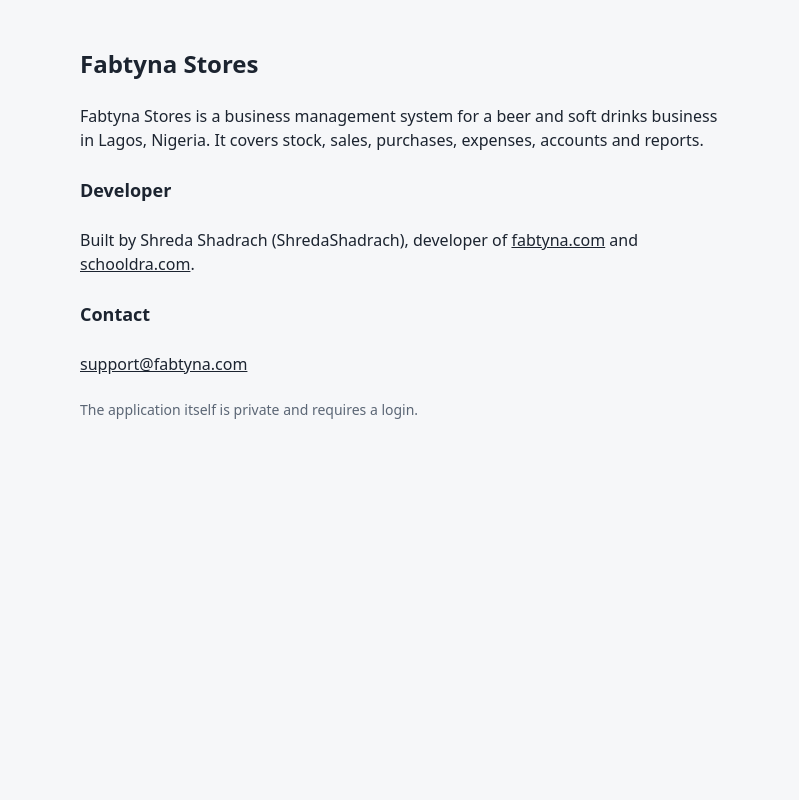
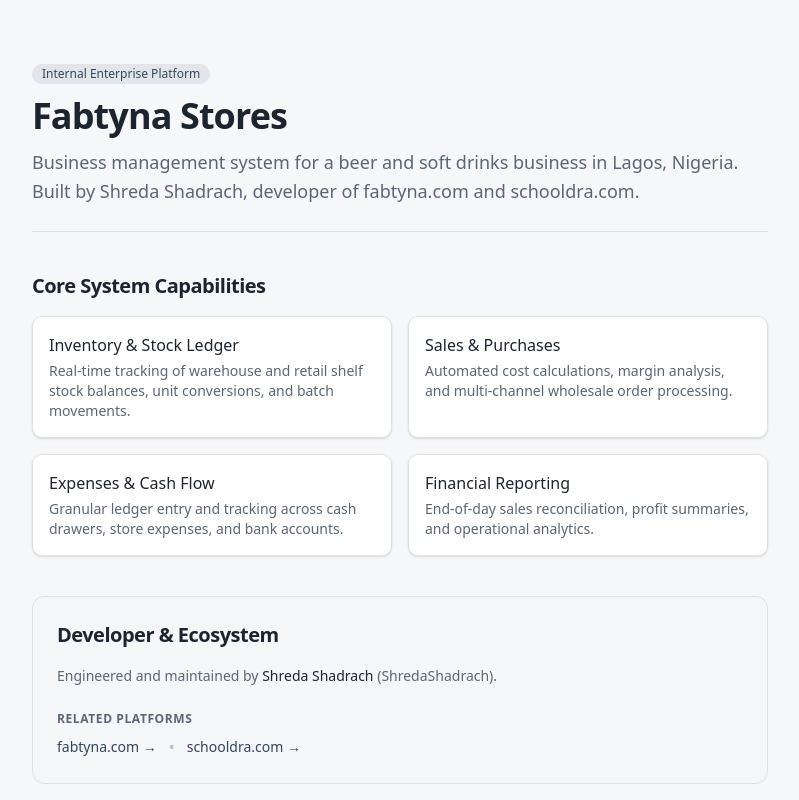
Before and after one commit to shreda-dot/fabtynaStores.com, a Next.js app in the folder apps/web/: page /about in a window 1280 px wide. Shown: the top 800 px of the page, without its empty margins (240-1039 px from the left). Built offline with nearby package versions, Linux system fonts and the light colour scheme; no server answers.

Commit message:
added the about page

```diff
--- a/apps/web/app/(auth)/login/page.tsx
+++ b/apps/web/app/(auth)/login/page.tsx
@@ -3,7 +3,7 @@
 import { Suspense, useRef, useState, type FormEvent } from "react";
 import Image from "next/image";
 import Link from "next/link";
-import { CheckCircle2, Eye, EyeOff, Info } from "lucide-react";
+import { Eye, EyeOff, Info } from "lucide-react";
 import { useRouter, useSearchParams } from "next/navigation";
 import { Button } from "@/components/ui/button";
 import { Input } from "@/components/ui/input";
@@ -49,8 +49,6 @@
   const router = useRouter();
   const searchParams = useSearchParams();
   const destination = safeDestination(searchParams.get("next"));
-  // The reset page sends people back here with ?reset=1 after a successful reset.
-  const justReset = searchParams.get("reset") === "1";
 
   const [email, setEmail] = useState("");
   const [password, setPassword] = useState("");
@@ -73,28 +71,16 @@
       router.replace(destination);
       // Stay in the loading state while the next page loads.
     } catch (cause) {
-      if (
-        cause instanceof AuthApiError &&
-        cause.kind === "invalid-credentials"
-      ) {
+      if (cause instanceof AuthApiError && cause.kind === "invalid-credentials") {
         setError("Email or password is incorrect.");
-      } else if (
-        cause instanceof AuthApiError &&
-        cause.kind === "rate-limited"
-      ) {
+      } else if (cause instanceof AuthApiError && cause.kind === "rate-limited") {
         setError(cause.message);
       } else if (cause instanceof AuthApiError && cause.kind === "network") {
-        setError(
-          "Could not reach the sign-in service. Check your connection and try again.",
-        );
+        setError("Could not reach the sign-in service. Check your connection and try again.");
       } else if (cause instanceof AuthApiError && cause.kind === "timeout") {
-        setError(
-          "The sign-in request timed out. Check your connection and try again.",
-        );
+        setError("The sign-in request timed out. Check your connection and try again.");
       } else if (cause instanceof AuthApiError && cause.kind === "server") {
-        setError(
-          "The sign-in service is unavailable. Please try again shortly.",
-        );
+        setError("The sign-in service is unavailable. Please try again shortly.");
       } else {
         setError("Unable to sign in. Please try again.");
       }
@@ -135,16 +121,6 @@
           </p>
         )}
 
-        {justReset && (
-          <p
-            role="status"
-            className="mt-3 flex items-center gap-2 rounded-md border border-success/30 bg-success-surface px-3 py-2 text-xs font-medium text-success"
-          >
-            <CheckCircle2 aria-hidden="true" className="h-3.5 w-3.5 shrink-0" />
-            Password updated. Sign in with your new password.
-          </p>
-        )}
-
         <form onSubmit={submit} className="mt-4 space-y-3">
           <div className="space-y-1.5">
             <label htmlFor="email" className="block text-sm font-medium">
@@ -156,7 +132,7 @@
               inputMode="email"
               required
               autoComplete="username"
-              placeholder="admin@fabtynastores.com"
+              placeholder="you@example.com"
               value={email}
               onChange={(event) => {
                 setEmail(event.target.value);
@@ -222,6 +198,12 @@
             Sign in
           </Button>
         </form>
+
+        <p className="mt-4 text-center text-xs text-muted-foreground">
+          <Link href="/about" className="underline hover:text-foreground">
+            About Fabtyna Stores
+          </Link>
+        </p>
       </section>
     </main>
   );
--- a/apps/web/app/about/page.tsx
+++ b/apps/web/app/about/page.tsx
@@ -1,4 +1,5 @@
 import type { Metadata } from "next";
+import Link from "next/link";
 import { ABOUT_TITLE, ABOUT_URL, OG_IMAGE_URL, SITE, SITE_URL } from "@/lib/site-info";
 
 export const metadata: Metadata = {
@@ -26,6 +27,14 @@
   "@context": "https://schema.org",
   "@graph": [
     {
+      "@type": "AboutPage",
+      "@id": ABOUT_URL,
+      url: ABOUT_URL,
+      name: ABOUT_TITLE,
+      description: SITE.description,
+      mainEntity: { "@id": `${ABOUT_URL}#app` },
+    },
+    {
       "@type": "SoftwareApplication",
       "@id": `${ABOUT_URL}#app`,
       name: SITE.name,
@@ -40,39 +49,123 @@
       "@id": `${ABOUT_URL}#developer`,
       name: SITE.developerName,
       alternateName: SITE.developerHandle,
-      description: "Developer of fabtyna.com and schooldra.com",
+      description: `Developer of ${SITE.name}, fabtyna.com, and schooldra.com`,
       url: ABOUT_URL,
     },
-    { "@type": "WebSite", name: "Fabtyna", url: SITE.fabtynaUrl, creator: { "@id": `${ABOUT_URL}#developer` } },
-    { "@type": "WebSite", name: "Schooldra", url: SITE.schooldraUrl, creator: { "@id": `${ABOUT_URL}#developer` } },
+    {
+      "@type": "WebSite",
+      name: "Fabtyna",
+      url: SITE.fabtynaUrl,
+      creator: { "@id": `${ABOUT_URL}#developer` },
+    },
+    {
+      "@type": "WebSite",
+      name: "Schooldra",
+      url: SITE.schooldraUrl,
+      creator: { "@id": `${ABOUT_URL}#developer` },
+    },
   ],
 };
 
 export default function AboutPage() {
   return (
-    <main className="mx-auto max-w-2xl space-y-6 px-4 py-12">
+    <main className="mx-auto max-w-3xl px-4 py-12 md:py-16">
       <script
         type="application/ld+json"
         dangerouslySetInnerHTML={{ __html: JSON.stringify(jsonLd).replace(/</g, "\\u003c") }}
       />
-      <h1 className="text-2xl font-semibold">{SITE.name}</h1>
-      <p>
-        {SITE.name} is a business management system for a beer and soft drinks business in Lagos,
-        Nigeria. It covers stock, sales, purchases, expenses, accounts and reports.
-      </p>
-      <h2 className="text-lg font-semibold">Developer</h2>
-      <p>
-        Built by {SITE.developerName} ({SITE.developerHandle}), developer of{" "}
-        <a className="underline" href={SITE.fabtynaUrl}>fabtyna.com</a> and{" "}
-        <a className="underline" href={SITE.schooldraUrl}>schooldra.com</a>.
-      </p>
-      <h2 className="text-lg font-semibold">Contact</h2>
-      <p>
-        <a className="underline" href={`mailto:${SITE.supportEmail}`}>{SITE.supportEmail}</a>
-      </p>
-      <p className="text-sm text-muted-foreground">
-        The application itself is private and requires a login.
-      </p>
+
+      <article className="space-y-10">
+        {/* Header Section */}
+        <header className="space-y-3 border-b border-border pb-6">
+          <div className="flex items-center gap-2">
+            <span className="inline-flex items-center rounded-full bg-primary/10 px-2.5 py-0.5 text-xs font-medium text-primary">
+              Internal Enterprise Platform
+            </span>
+          </div>
+          <h1 className="text-3xl font-bold tracking-tight sm:text-4xl">{SITE.name}</h1>
+          <p className="text-lg text-muted-foreground leading-relaxed">
+            {SITE.description || "A comprehensive, high-throughput retail and wholesale inventory management system optimized for multi-location distribution operations."}
+          </p>
+        </header>
+
+        {/* Feature Overview Grid */}
+        <section className="space-y-4">
+          <h2 className="text-xl font-semibold tracking-tight">Core System Capabilities</h2>
+          <div className="grid gap-4 sm:grid-cols-2">
+            <div className="rounded-lg border border-border p-4 bg-card shadow-sm">
+              <h3 className="font-medium text-card-foreground">Inventory & Stock Ledger</h3>
+              <p className="mt-1 text-sm text-muted-foreground">
+                Real-time tracking of warehouse and retail shelf stock balances, unit conversions, and batch movements.
+              </p>
+            </div>
+            <div className="rounded-lg border border-border p-4 bg-card shadow-sm">
+              <h3 className="font-medium text-card-foreground">Sales & Purchases</h3>
+              <p className="mt-1 text-sm text-muted-foreground">
+                Automated cost calculations, margin analysis, and multi-channel wholesale order processing.
+              </p>
+            </div>
+            <div className="rounded-lg border border-border p-4 bg-card shadow-sm">
+              <h3 className="font-medium text-card-foreground">Expenses & Cash Flow</h3>
+              <p className="mt-1 text-sm text-muted-foreground">
+                Granular ledger entry and tracking across cash drawers, store expenses, and bank accounts.
+              </p>
+            </div>
+            <div className="rounded-lg border border-border p-4 bg-card shadow-sm">
+              <h3 className="font-medium text-card-foreground">Financial Reporting</h3>
+              <p className="mt-1 text-sm text-muted-foreground">
+                End-of-day sales reconciliation, profit summaries, and operational analytics.
+              </p>
+            </div>
+          </div>
+        </section>
+
+        {/* Developer & Ecosystem Section */}
+        <section className="rounded-xl border border-border bg-muted/30 p-6 space-y-4">
+          <h2 className="text-xl font-semibold tracking-tight">Developer & Ecosystem</h2>
+          <p className="text-sm text-muted-foreground leading-relaxed">
+            Engineered and maintained by <span className="font-medium text-foreground">{SITE.developerName}</span> ({SITE.developerHandle}).
+          </p>
+          <div className="pt-2">
+            <h3 className="text-xs font-semibold uppercase tracking-wider text-muted-foreground">Related Platforms</h3>
+            <div className="mt-2 flex flex-wrap gap-3">
+              <a
+                href={SITE.fabtynaUrl}
+                target="_blank"
+                rel="noopener noreferrer"
+                className="inline-flex items-center gap-1.5 text-sm font-medium text-primary hover:underline"
+              >
+                fabtyna.com &rarr;
+              </a>
+              <span className="text-muted-foreground/40">•</span>
+              <a
+                href={SITE.schooldraUrl}
+                target="_blank"
+                rel="noopener noreferrer"
+                className="inline-flex items-center gap-1.5 text-sm font-medium text-primary hover:underline"
+              >
+                schooldra.com &rarr;
+              </a>
+            </div>
+          </div>
+        </section>
+
+        {/* Access & Contact Section */}
+        <section className="flex flex-col sm:flex-row sm:items-center justify-between gap-4 rounded-xl border border-border p-6 bg-card shadow-sm">
+          <div>
+            <h2 className="text-lg font-semibold">Access & Support</h2>
+            <p className="text-sm text-muted-foreground mt-0.5">
+              This application is restricted to authorized personnel. For administrative access or inquiries, contact system support.
+            </p>
+          </div>
+          <a
+            href={`mailto:${SITE.supportEmail}`}
+            className="inline-flex items-center justify-center whitespace-nowrap rounded-md bg-primary px-4 py-2 text-sm font-medium text-primary-foreground shadow hover:bg-primary/90 transition-colors"
+          >
+            Contact Support
+          </a>
+        </section>
+      </article>
     </main>
   );
 }
--- a/apps/web/app/robots.ts
+++ b/apps/web/app/robots.ts
@@ -7,6 +7,7 @@
       {
         userAgent: "*",
         allow: [
+          "/$",
           "/about",
           "/login",
           "/llms.txt",
```
